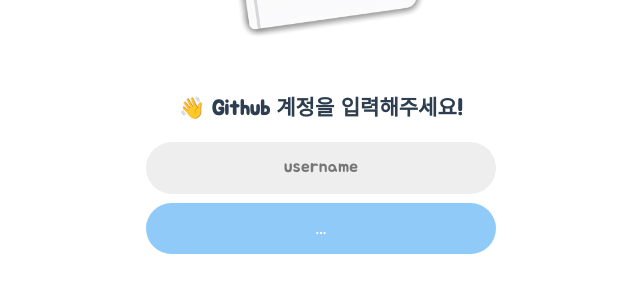
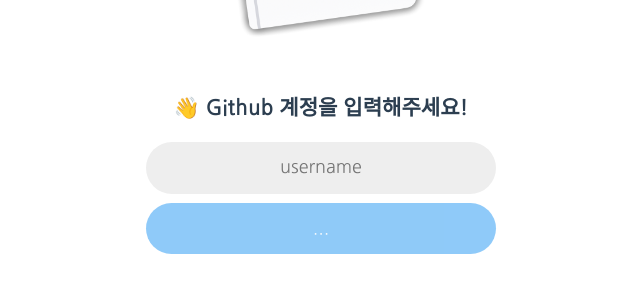
Before and after one commit to leegeunhyeok/gitnotes, a Vue app: page / in a window 1280 px wide. Shown: the part 388-680 px from the top of the page, without its empty margins (319-959 px from the left). Built offline with nearby package versions, Linux system fonts and the light colour scheme.

Commit message:
UPDATE: Change font

```diff
--- a/src/styles/_transition.scss
+++ b/src/styles/_transition.scss
@@ -45,5 +45,5 @@
 }
 .collapse-enter-from,
 .collapse-leave-to {
-  max-height: 0;
+  max-height: 0 !important;
 }
--- a/src/styles/index.scss
+++ b/src/styles/index.scss
@@ -2,11 +2,11 @@
 @import 'component';
 @import 'transition';
 @import 'responsive';
-@import url('https://fonts.googleapis.com/css2?family=Jua:wght@400;700&display=swap');
+@import url('https://fonts.googleapis.com/css2?family=Nanum+Gothic:wght@400;700&display=swap');
 
 * {
   box-sizing: border-box;
-  font-family: 'Jua', Avenir, Helvetica, Arial, sans-serif;
+  font-family: 'Nanum Gothic', Avenir, Helvetica, Arial, sans-serif;
   -webkit-font-smoothing: antialiased;
   -moz-osx-font-smoothing: grayscale;
 }
```
